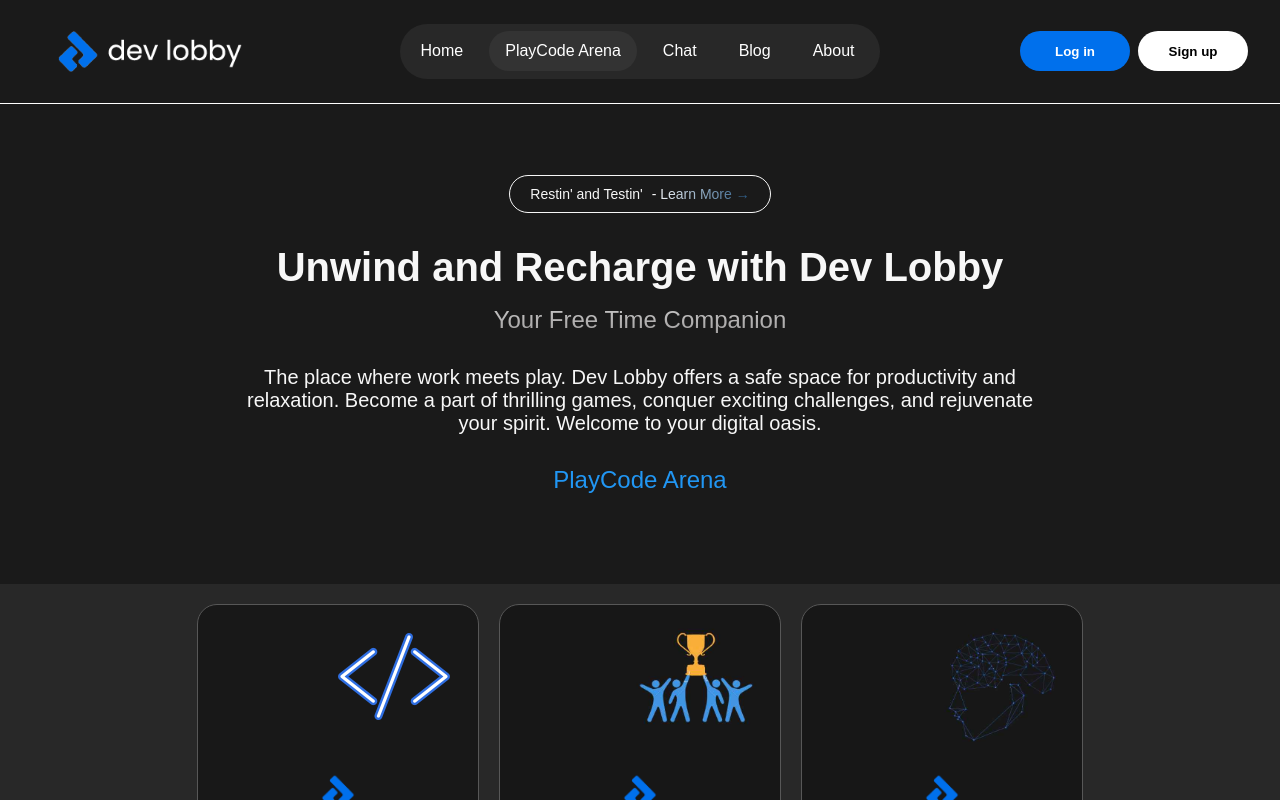
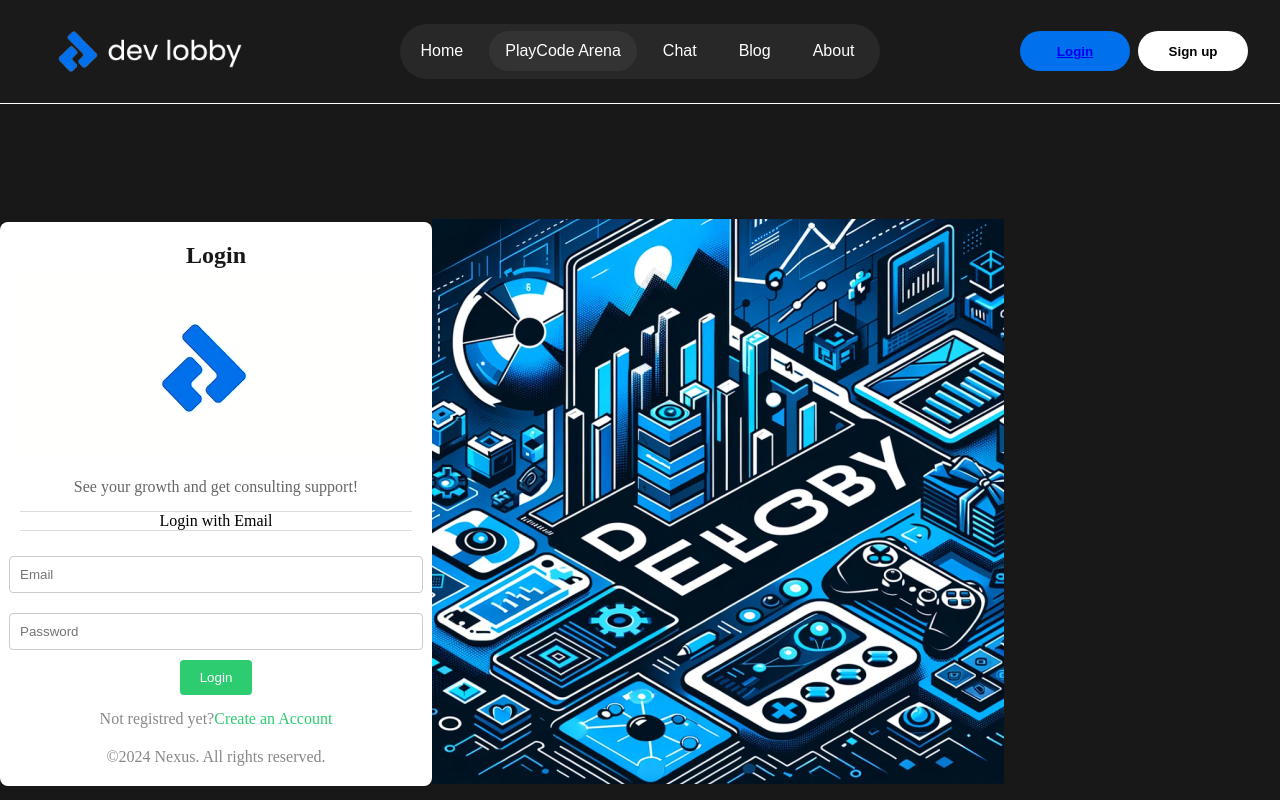
Before and after one commit to edberv1/DevLobby, a React (Create React App) app: page /Login in a window 1280 px wide. Shown: the top 800 px of the page. Built offline with nearby package versions, Linux system fonts and the light colour scheme.

Commit message:
perfundimi i lidhjes me back

```diff
--- a/src/components/molecules/Navbar/index.jsx
+++ b/src/components/molecules/Navbar/index.jsx
@@ -52,13 +52,13 @@
               <Link to='/about'>About</Link>
             </li>
             <div>
-              <button className='butonat-nav'>Log in</button>
+              <button className='butonat-nav' onClick={closeMenu}><Link to='/login'>Login</Link></button>
               <button className='butonat-nav'>Sign up</button>
             </div>
           </ul>
           {/* Buttons */}
           <div className='butonat-client'>
-            <button>Log in</button>
+            <button><Link to='/login'>Login</Link></button>
             <button>Sign up</button>
           </div>
         </nav>
--- a/src/components/organisms/Login/Login.scss
+++ b/src/components/organisms/Login/Login.scss
@@ -1,4 +1,4 @@
-$primary-color: #3498db;
+$primary-color: #191818;
 $secondary-color: #2ecc71;
 
 .login-container {
--- a/src/router.js
+++ b/src/router.js
@@ -10,6 +10,10 @@
 import Login from "./components/organisms/Login";
 
 const router = createBrowserRouter([
+  {
+    path: "login",
+    element: <Login />,
+  },
   {
     path: "",
     element: <ClientLayout />,
```
